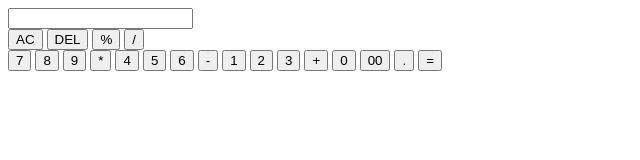
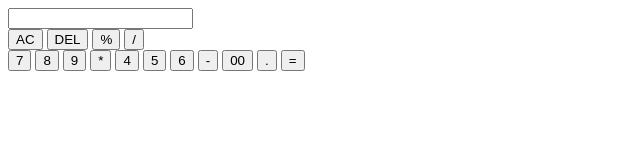
Before and after one commit to sultanarebaka/calculator, a plain HTML site: page index.html in a window 1280 px wide. Shown: the whole page, without its empty margins (0-640 px from the left). Drawn offline with Linux system fonts and the light colour scheme.

Commit message:
Add files via upload

```diff
--- a/index.html
+++ b/index.html
@@ -25,11 +25,7 @@
 <button data-value="5">5</button>
 <button data-value="6">6</button>
 <button class="operator" data-value="-">-</button>
-<button data-value="1">1</button>
-<button data-value="2">2</button>
-<button data-value="3">3</button>
-<button class="operator" data-value="+">+</button>
-<button data-value="0">0</button>
+
 
 <button data-value="00">00</button>
 <button data-value=".">.</button>
```
